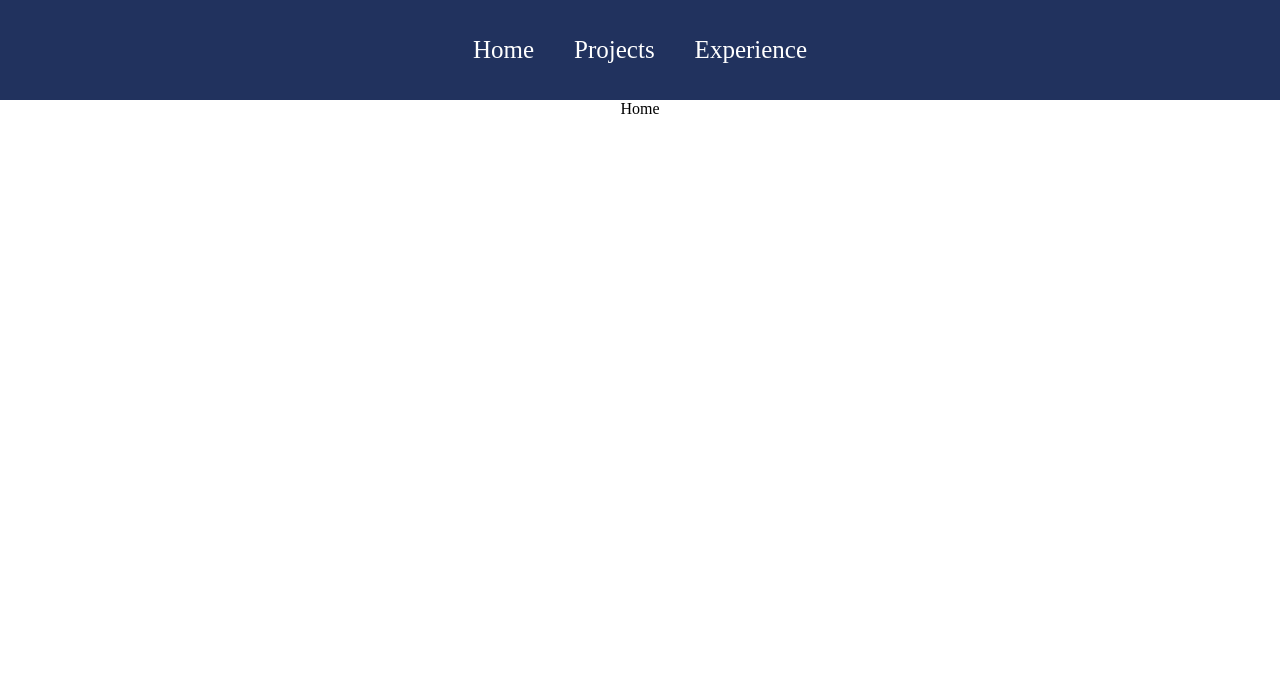
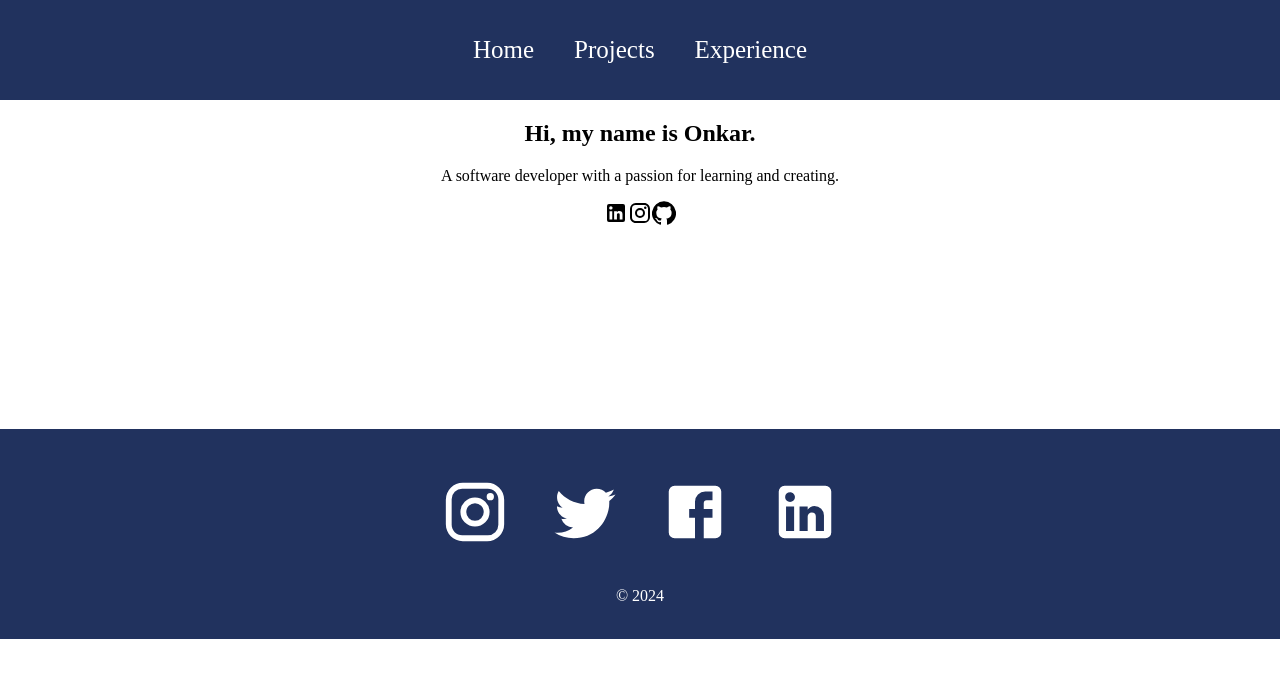
Before and after one commit to Onkar2706/Portfolio, a React (Create React App) app: page / in a window 1280 px wide. Shown: the top 678 px of the page. Built offline with nearby package versions, Linux system fonts and the light colour scheme.

Commit message:
added icons for linkedin

```diff
--- a/src/App.js
+++ b/src/App.js
@@ -4,6 +4,7 @@ import Home from './pages/Home';
 import Projects from './pages/Projects.js';
 import Experience from './pages/Experience.js';
 import Navbar from './components/navbar.js';
+import Footer from './components/Footer.js';
 
 function App() {
   return (
@@ -15,6 +16,7 @@ function App() {
           <Route path = "/Projects" element={<Projects />}/>
           <Route path = "/experience" element={<Experience />}/>
         </Routes>
+        <Footer/>
       </Router>
 
     </div>
--- /dev/null
+++ b/src/components/Footer.js
@@ -0,0 +1,22 @@
+import React from "react";
+import InstagramIcon from "@material-ui/icons/Instagram";
+import TwitterIcon from "@material-ui/icons/Twitter";
+import FacebookIcon from "@material-ui/icons/Facebook";
+import LinkedInIcon from "@material-ui/icons/LinkedIn";
+import "../styles/Footer.css";
+
+function Footer() {
+  return (
+    <div className="footer">
+      <div className="socialMedia">
+        <InstagramIcon />
+        <TwitterIcon />
+        <FacebookIcon />
+        <LinkedInIcon />
+      </div>
+      <p> &copy; 2024 </p>
+    </div>
+  );
+}
+
+export default Footer;
--- a/src/pages/Home.js
+++ b/src/pages/Home.js
@@ -1,8 +1,25 @@
 import React from 'react'
+import LinkedInIcon from "@material-ui/icons/LinkedIn"
+import EmailIcon from "@material-ui/icons/Instagram"
+import GitHubIcon from "@material-ui/icons/GitHub"
 
 function Home() {
   return (
-    <div>Home</div>
+    <div className='home'>
+      <div className='about'></div>
+      <h2>Hi, my name is Onkar.</h2>
+      <div className='prompt'></div>
+      <p>
+        A software developer with a passion for learning and creating.
+      </p>
+      <LinkedInIcon/>
+      <EmailIcon/>
+      <GitHubIcon/>
+
+
+
+      <div className='skills'></div>
+    </div>
   )
 }
 
--- /dev/null
+++ b/src/styles/Footer.css
@@ -0,0 +1,28 @@
+.footer {
+    width: 100%;
+    height: 200px;
+    background: #21325e;
+    display: flex;
+    justify-content: center;
+    align-items: center;
+    flex-direction: column;
+    padding-top: 10px;
+    margin-top: 200px;
+  }
+
+  .socialMedia svg {
+    color: white;
+    margin: 20px;
+    font-size: 70px;
+    cursor: pointer;
+  }
+
+  .footer p {
+    color: white;
+  }
+
+  @media only screen and (max-width: 600px) {
+    .footer svg {
+      font-size: 50px;
+    }
+  }
```
